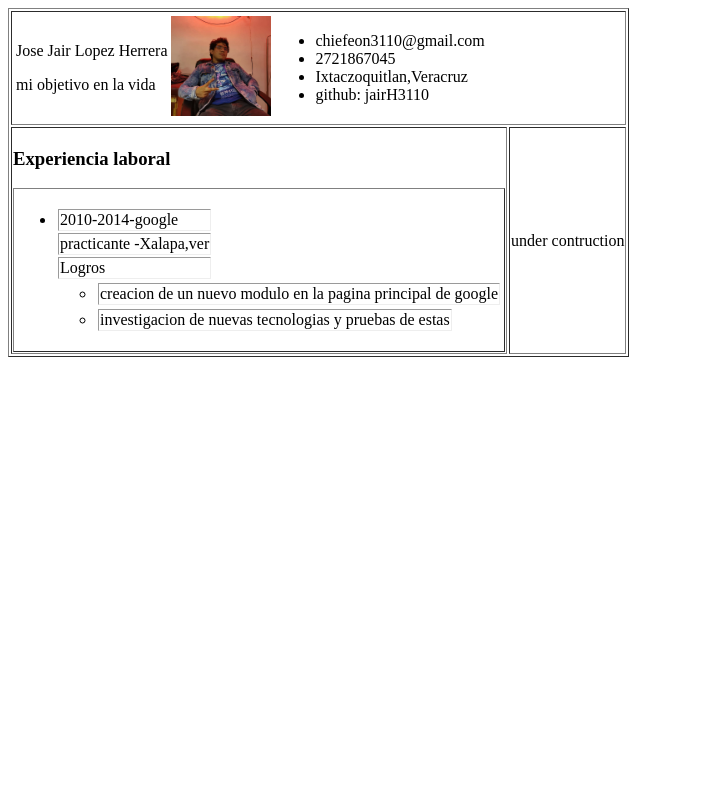
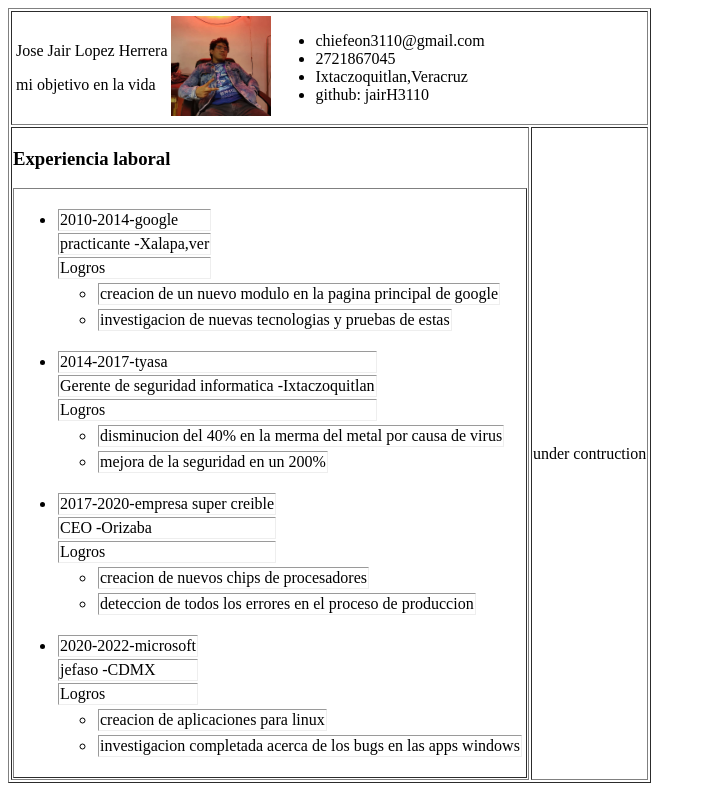
Before and after one commit to jairH3110/jairH3110.github.io, an Angular app: page / in a window 1280 px wide. Shown: the whole page, without its empty margins (0-706 px from the left). Built offline with nearby package versions, Linux system fonts and the light colour scheme.

Commit message:
aquitando comentarios

```diff
--- a/src/app/work-experience/work-experience.component.ts
+++ b/src/app/work-experience/work-experience.component.ts
@@ -41,9 +41,9 @@ workExperience : Array<any> = []
 
 
     this.workExperience.push(work1);
-  //  this.workExperience.push(work2);
-   // this.workExperience.push(work3);
-   // this.workExperience.push(work4);
+   this.workExperience.push(work2);
+    this.workExperience.push(work3);
+    this.workExperience.push(work4);
 
   }
 
```
